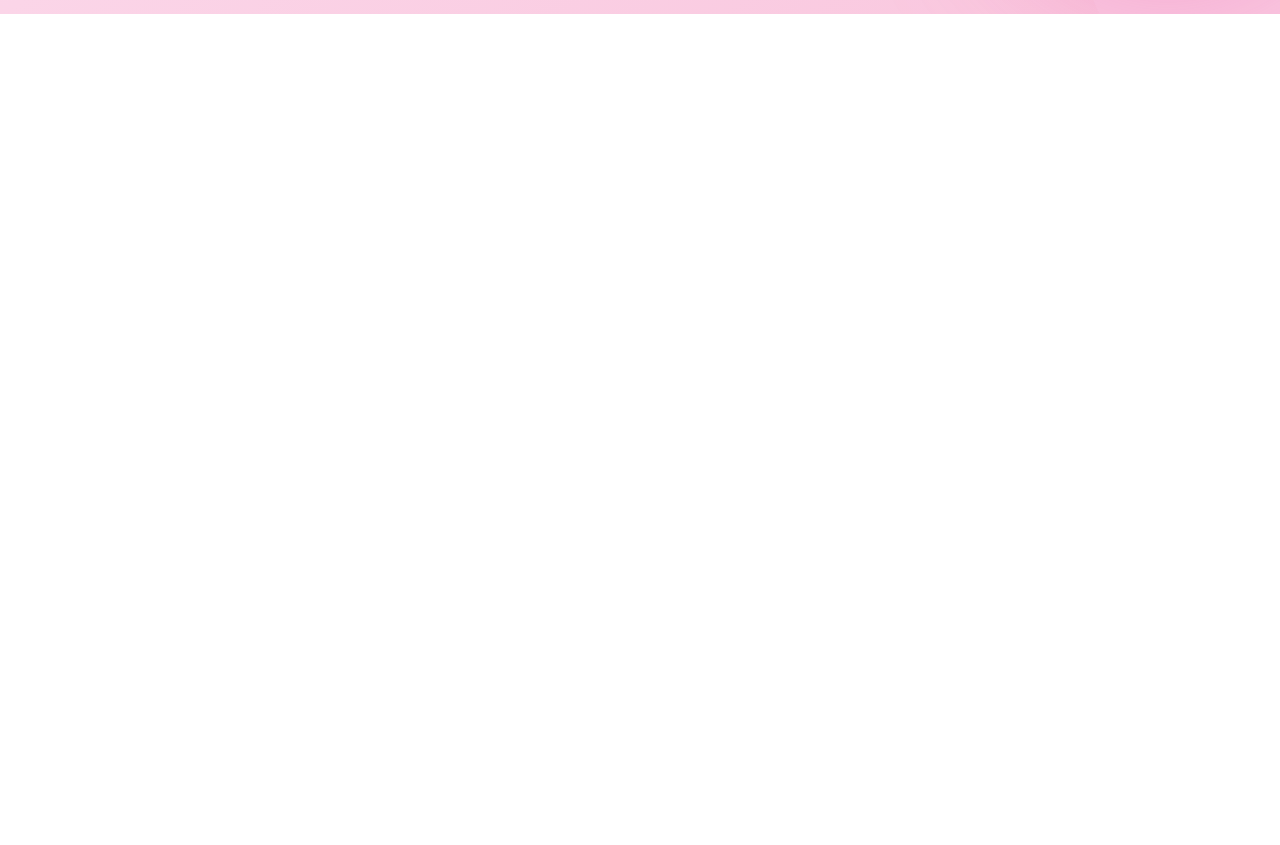
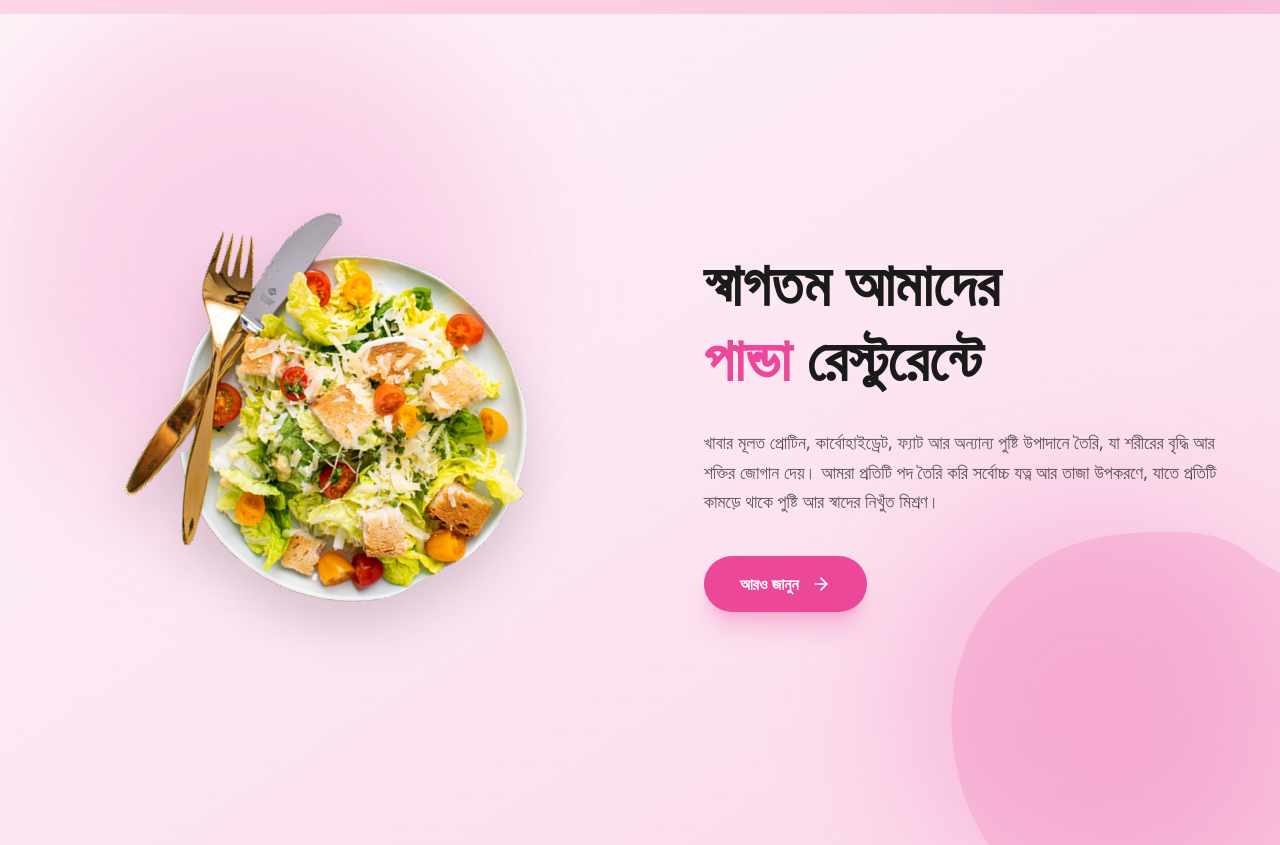
Before and after one commit to Craftedmart-Agency/Mr-Panda, a Next.js app: page / in a window 1280 px wide. Shown: the part 1700-2545 px from the top of the page. Before the commit the page ends 1714 px from the top, so only its background shows below. Built offline with nearby package versions, Linux system fonts and the light colour scheme.

Commit message:
feat: add welcome section

```diff
--- /dev/null
+++ b/src/app/(common)/_components/WelcomeSection.tsx
@@ -0,0 +1,78 @@
+import Image from "next/image";
+import Link from "next/link";
+import { ArrowRight } from "lucide-react";
+
+export default function WelcomeSection() {
+  return (
+    <section className="relative w-full overflow-hidden bg-gradient-to-tl from-[#fbd5e8] via-[#fce7f3] to-[#fdf2f8] py-14 sm:py-20 lg:py-28">
+      {/* Big organic blob — bottom right corner */}
+      <svg
+        className="pointer-events-none absolute -bottom-32 -right-32 h-[500px] w-[500px] text-primary/15"
+        viewBox="0 0 200 200"
+        xmlns="http://www.w3.org/2000/svg"
+      >
+        <path
+          fill="currentColor"
+          d="M39.5,-65.3C52.3,-58.3,64.5,-49.6,72.6,-37.6C80.7,-25.6,84.7,-10.3,83.1,4.3C81.5,18.9,74.3,32.8,64.8,44.9C55.3,57,43.5,67.3,29.7,73.5C15.9,79.7,0.1,81.8,-15.8,79.4C-31.7,77,-47.7,70.1,-59.4,58.6C-71.1,47.1,-78.5,31,-81.3,14.1C-84.1,-2.8,-82.3,-20.5,-75.1,-35.3C-67.9,-50.1,-55.3,-62,-41.1,-68.5C-26.9,-75,-13.5,-76.1,0.2,-76.4C13.8,-76.7,27.7,-76.2,39.5,-65.3Z"
+          transform="translate(100 100)"
+        />
+      </svg>
+
+      {/* Soft glow */}
+      <div className="pointer-events-none absolute left-0 top-0 h-[500px] w-[500px] rounded-full bg-primary/15 blur-3xl" />
+      <div className="pointer-events-none absolute -bottom-10 right-0 h-96 w-96 rounded-full bg-primary/20 blur-3xl" />
+
+      {/* Dotted texture */}
+      <div
+        className="pointer-events-none absolute inset-0 opacity-[0.06]"
+        style={{
+          backgroundImage:
+            "radial-gradient(circle, var(--color-primary) 1.5px, transparent 1.5px)",
+          backgroundSize: "32px 32px",
+        }}
+      />
+
+      <div className="relative z-10 mx-auto grid max-w-[1500px] grid-cols-1 items-center gap-8 px-4 sm:gap-10 sm:px-6 lg:grid-cols-[1.15fr_1fr] lg:gap-12 lg:px-12">
+        {/* Left — Image */}
+        <div className="order-1 flex items-center justify-center">
+          <div className="relative aspect-square w-full max-w-sm sm:max-w-md md:max-w-xl lg:max-w-none lg:w-full xl:max-w-3xl">
+            <Image
+              src="/cutlery.png"
+              alt="পান্ডা রেস্টুরেন্টের সুস্বাদু খাবার"
+              fill
+              sizes="(max-width: 640px) 85vw, (max-width: 1024px) 60vw, (max-width: 1280px) 50vw, 45vw"
+              className="object-contain drop-shadow-2xl"
+              priority
+            />
+          </div>
+        </div>
+
+        {/* Right — Content */}
+        <div className="order-2 text-center lg:text-left">
+          <h2 className="text-3xl font-bold leading-tight text-foreground sm:text-4xl md:text-5xl lg:text-5xl xl:text-6xl">
+            স্বাগতম আমাদের
+            <br />
+            <span className="text-primary">পান্ডা</span> রেস্টুরেন্টে
+          </h2>
+
+          <p className="mx-auto mt-6 max-w-xl text-base leading-relaxed text-foreground/70 sm:mt-8 sm:text-lg lg:mx-0">
+            খাবার মূলত প্রোটিন, কার্বোহাইড্রেট, ফ্যাট আর অন্যান্য পুষ্টি উপাদানে
+            তৈরি, যা শরীরের বৃদ্ধি আর শক্তির জোগান দেয়। আমরা প্রতিটি পদ তৈরি করি
+            সর্বোচ্চ যত্ন আর তাজা উপকরণে, যাতে প্রতিটি কামড়ে থাকে পুষ্টি আর স্বাদের
+            নিখুঁত মিশ্রণ।
+          </p>
+
+          <div className="mt-8 sm:mt-10">
+            <Link
+              href="/about"
+              className="group inline-flex items-center gap-3 rounded-full bg-primary px-7 py-3.5 text-sm font-semibold text-primary-foreground shadow-xl shadow-primary/25 transition-all hover:shadow-2xl hover:shadow-primary/40 sm:px-9 sm:py-4 sm:text-base"
+            >
+              আরও জানুন
+              <ArrowRight className="h-5 w-5 transition-transform group-hover:translate-x-1" />
+            </Link>
+          </div>
+        </div>
+      </div>
+    </section>
+  );
+}
--- a/src/app/(common)/page.tsx
+++ b/src/app/(common)/page.tsx
@@ -1,11 +1,13 @@
 import HeroBanner from "./_components/HeroBanner";
 import SpecialFood from "./_components/SpecialFood";
+import WelcomeSection from "./_components/WelcomeSection";
 
 export default function HomePage() {
   return (
     <>
       <HeroBanner />
       <SpecialFood />
+      <WelcomeSection/>
     </>
   );
 }
```
Also changed, not shown: public/cutlery.png (added).
